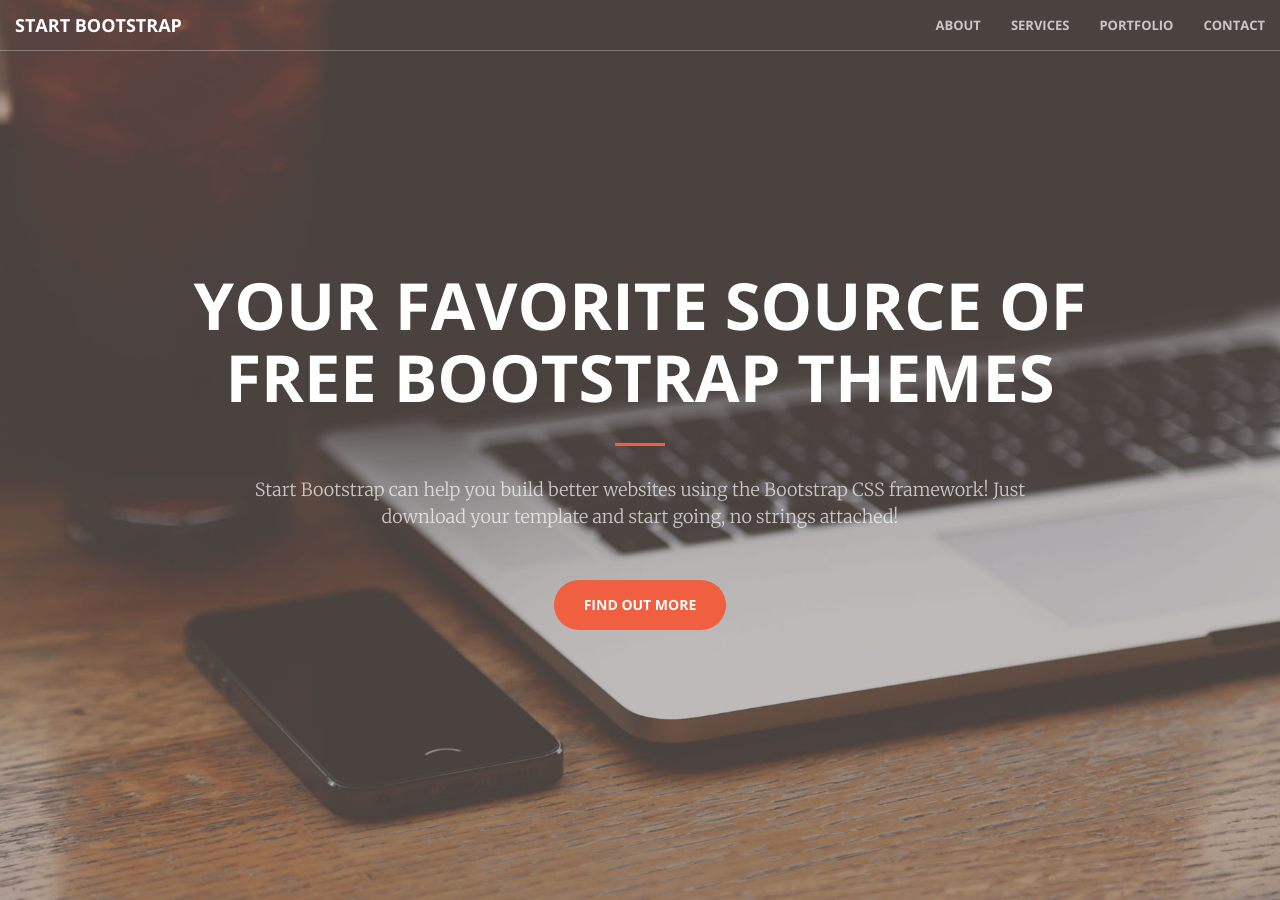
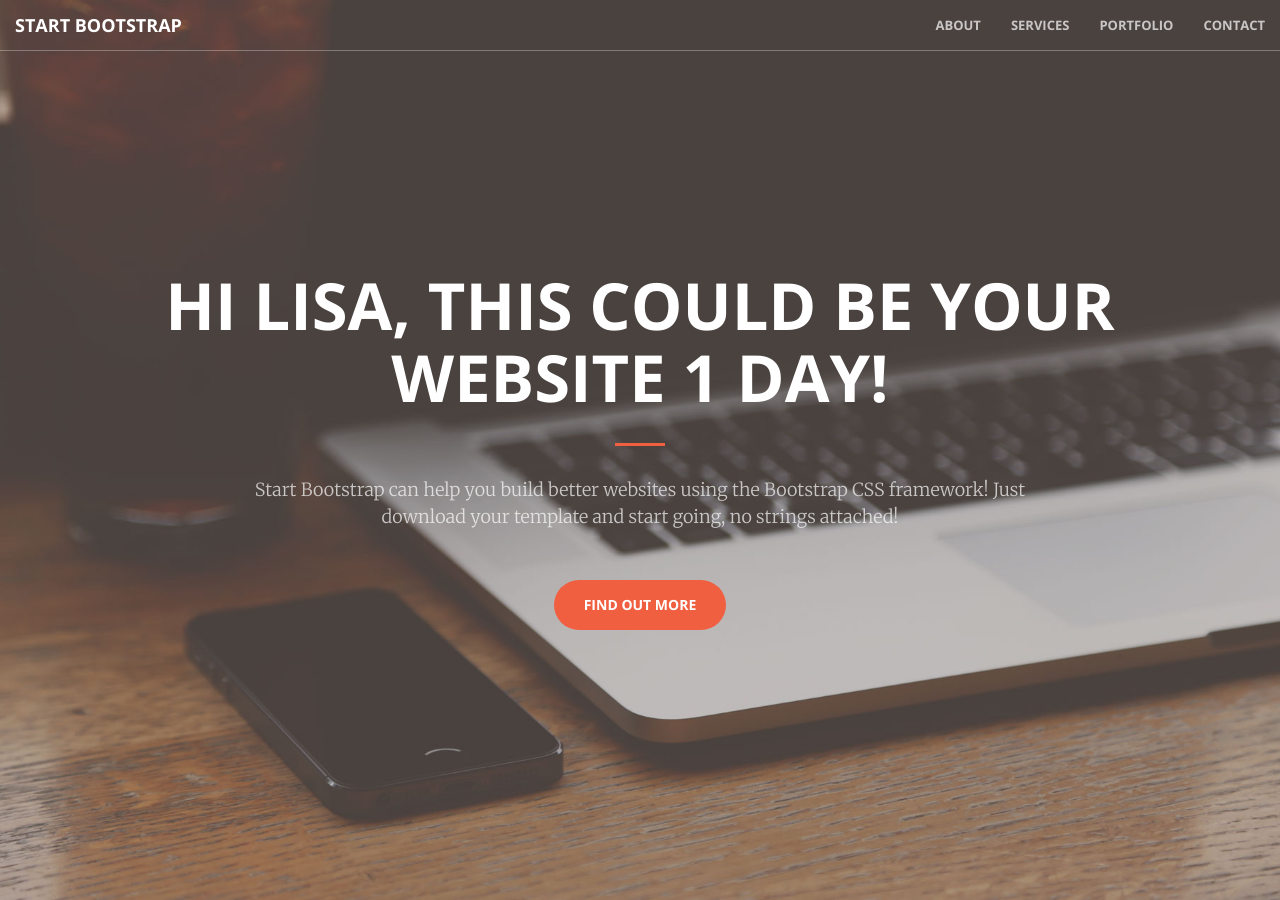
Before and after one commit to edlavalette/edlavalette.github.io, a Jekyll site: the page built from index.html, in a window 1280 px wide and 900 px high. Built offline with Jekyll 4.4.1, drawn with Linux system fonts in a browser that asks for light colours.

Commit message:
Update header.html

```diff
--- a/_includes/header.html
+++ b/_includes/header.html
@@ -1,7 +1,7 @@
 <header>
     <div class="header-content">
         <div class="header-content-inner">
-            <h1>Your Favorite Source of Free Bootstrap Themes</h1>
+            <h1>Hi Lisa, This could be your website 1 day!</h1>
             <hr>
             <p>Start Bootstrap can help you build better websites using the Bootstrap CSS framework! Just download your template and start going, no strings attached!</p>
             <a href="#about" class="btn btn-primary btn-xl page-scroll">Find Out More</a>
```
